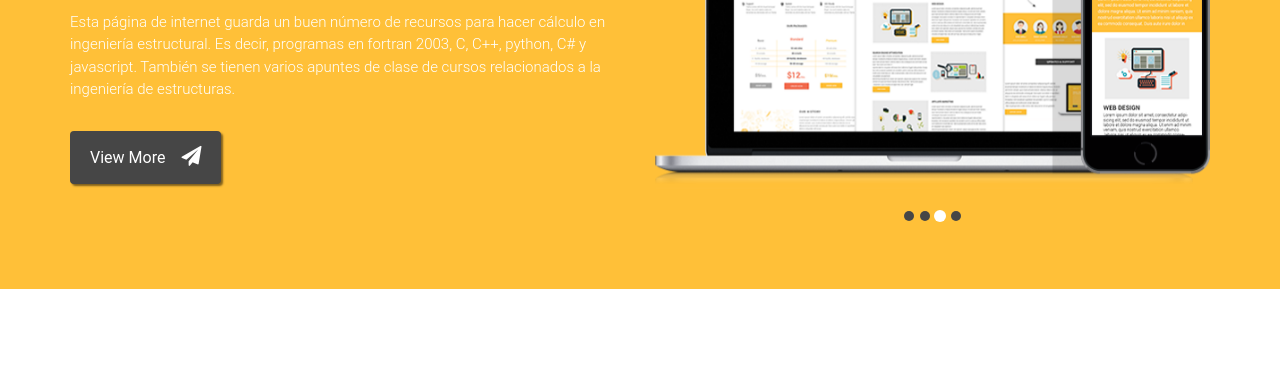
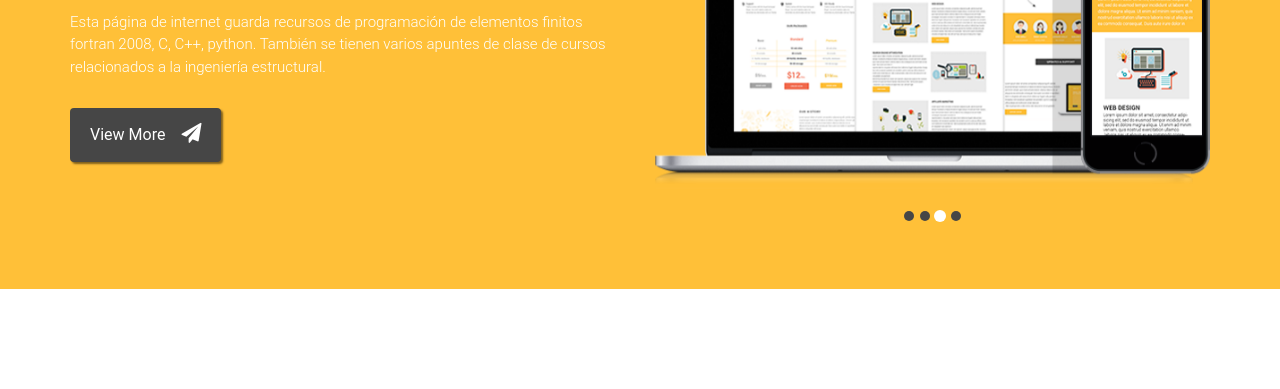
Before and after one commit to mroederc/mroederc.github.io, a plain HTML site: page index.html in a window 1280 px wide. Shown: the part 408-797 px from the top of the page. Drawn offline with Linux system fonts and the light colour scheme.

Commit message:
Update index.html

```diff
--- a/index.html
+++ b/index.html
@@ -79,8 +79,8 @@
                             <div class="unique-apps">
                                 <h2>GRoederC<br>Desarrollo de apliaciones en Elementos Finitos </h2>
                                 <p>
-                                    Esta página de internet guarda un buen número de recursos para hacer cálculo en ingeniería estructural. Es decir, programas en fortran 2003, C, C++, python, C# y
-                                    javascript. También se tienen varios apuntes de clase de cursos relacionados a la ingeniería de estructuras.
+                                    Esta página de internet guarda recursos de programación de elementos finitos fortran 2008, C, C++, python. También
+				    se tienen varios apuntes de clase de cursos relacionados a la ingeniería estructural.
                                 </p>
 
                                 <div class="home-btn"><button class="btn btn-primary">View More <span><i class="fa fa-paper-plane"></i></span></button></div>
```
